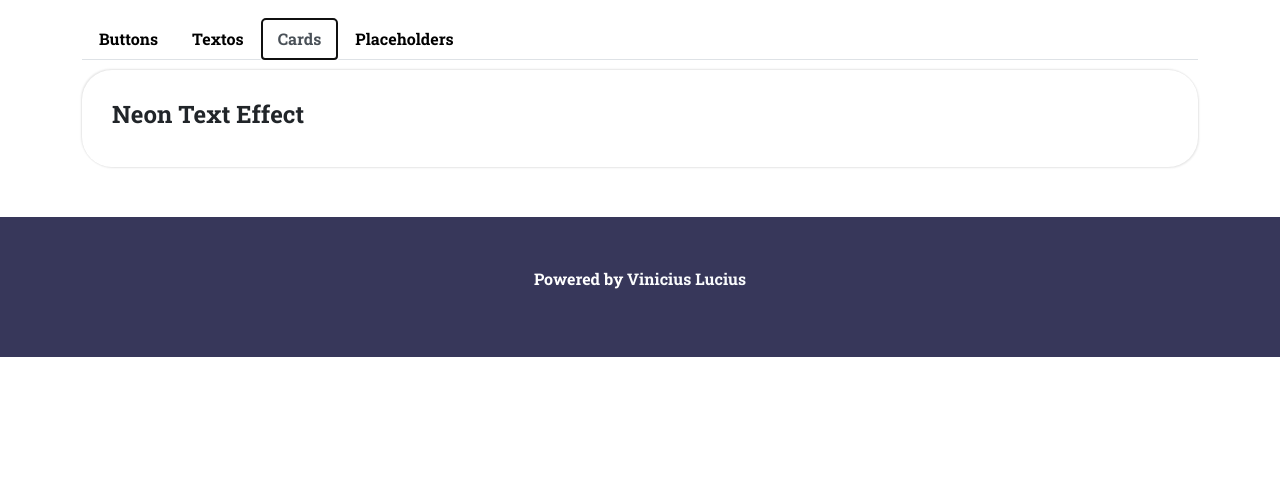
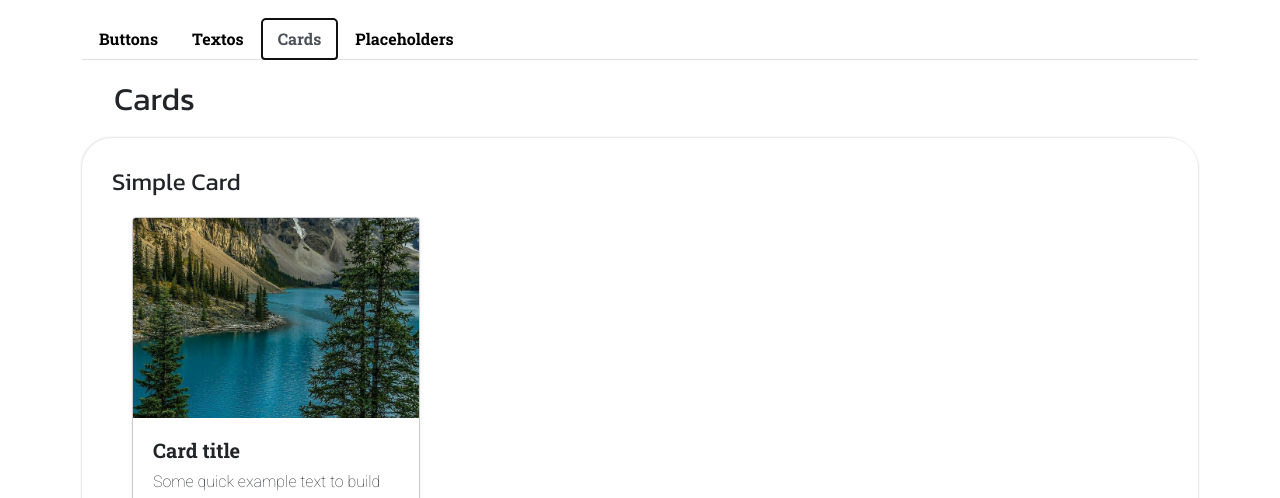
Before and after one commit to Vinicuskarv/preset-code, a React (Create React App) app: page /Animations in a window 1280 px wide. Both pictures are taken after a click on the tab "Cards". Shown: the part 302-800 px from the top of the page. Built offline with nearby package versions, Linux system fonts and the light colour scheme.

Commit message:
add cardVertical

```diff
--- a/src/pages/animations/Campo/CampoCards.js
+++ b/src/pages/animations/Campo/CampoCards.js
@@ -1,12 +1,65 @@
 import './CampoMaster.css';
+import CardVertical from "./CardsExmples/VerticalCard";
+import { Prism as SyntaxHighlighter } from 'react-syntax-highlighter';
+import { coy } from 'react-syntax-highlighter/dist/esm/styles/prism';
+
 function CampoCards() {
+
+  const Card1 =
+`
+<div class="card">
+    <img src="./img1.jpg" class="card-img-top" alt="...">
+    <div class="card-body">
+      <h5 class="card-title">Card title</h5>
+      <p class="card-text">Some quick example text to build on the card title and make up the bulk of the card's content.</p>
+    </div>
+</div>
+<style>
+@import url('https://fonts.googleapis.com/css2?family=Kanit&family=Roboto:wght@100&display=swap');
+.card {
+    width: 18rem;
+    border: 1px solid #ccc;
+    border-radius: 0.25rem;
+    box-shadow: 0 0.125rem 0.25rem rgba(0, 0, 0, 0.075);
+    margin: 20px;
+    background-color: #fff;
+  }
+  .card-img-top {
+    width: 100%;
+    height: 200px;
+    object-fit: cover;
+  }
+  .card-body {
+    padding: 1.25rem;
+  }
+  .card-title {
+    font-size: 1.25rem;
+    margin-bottom: 0.5rem;
+  }
+  .card-text {
+    margin-bottom: 1rem;
+    font-family: 'Kanit', sans-serif;
+    font-family: 'Roboto', sans-serif;
+  }
+</style>
+`
     return (
-      <div>
+      <div className='CampoInfoMaster'>
+        <div className='container'>
+          <h2>Cards</h2>
+        </div>
         <div className='KitExple'>
-            <div className='d-flex'>
-                <h4>Neon Text Effect</h4>
+            <h4>Simple Card</h4>
+            <CardVertical/>
+        </div>
+        <div className='KitExple'>
+            <div className='CampoCode'>
+                <SyntaxHighlighter language="html" style={coy}>
+                    {Card1}
+                </SyntaxHighlighter>
             </div>
         </div>
+        <br/>
       </div>
     );
   }
--- /dev/null
+++ b/src/pages/animations/Campo/CardsExmples/VerticalCard.css
@@ -0,0 +1,26 @@
+@import url('https://fonts.googleapis.com/css2?family=Kanit&family=Roboto:wght@100&display=swap');
+.card {
+    width: 18rem;
+    border: 1px solid #ccc;
+    border-radius: 0.25rem;
+    box-shadow: 0 0.125rem 0.25rem rgba(0, 0, 0, 0.075);
+    margin: 20px;
+    background-color: #fff;
+  }
+  .card-img-top {
+    width: 100%;
+    height: 200px;
+    object-fit: cover;
+  }
+  .card-body {
+    padding: 1.25rem;
+  }
+  .card-title {
+    font-size: 1.25rem;
+    margin-bottom: 0.5rem;
+  }
+  .card-text {
+    margin-bottom: 1rem;
+    font-family: 'Kanit', sans-serif;
+    font-family: 'Roboto', sans-serif;
+  }
--- /dev/null
+++ b/src/pages/animations/Campo/CardsExmples/VerticalCard.js
@@ -0,0 +1,16 @@
+import img1 from "../../../../components/imgExaple/img1.jpg";
+import "./VerticalCard.css";
+
+const CardVertical = () => {
+  return (
+    <div className="card">
+      <img src={img1} className="card-img-top" alt="img Exaple" />
+      <div className="card-body">
+        <h5 className="card-title">Card title</h5>
+        <p className="card-text">Some quick example text to build on the card title and make up the bulk of the card's content.</p>
+      </div>
+    </div>
+  );
+}
+
+export default CardVertical;
```
Also changed, not shown: src/components/PreButtons.css (+5 -6 lines).
